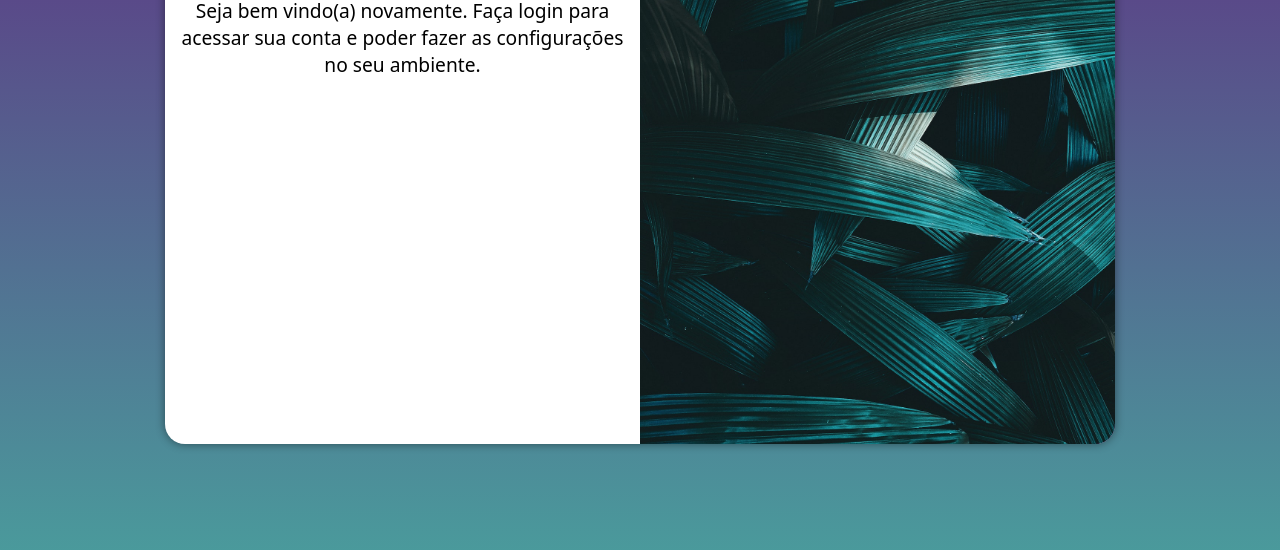
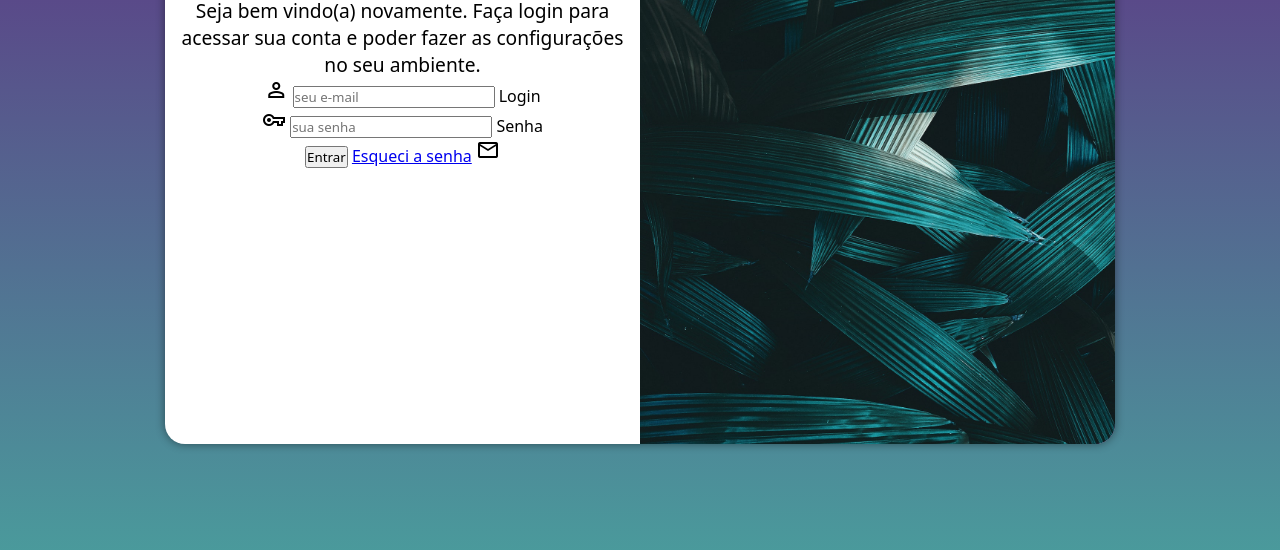
Before and after one commit to Diogoteller/projeto-logn, a plain HTML site: page index.html in a window 1280 px wide. Shown: the part 206-756 px from the top of the page. Drawn offline with nearby package versions, Linux system fonts and the light colour scheme.

Commit message:
atualizado

```diff
--- a/index.html
+++ b/index.html
@@ -6,6 +6,8 @@
     <title>Document</title>
     <link rel="stylesheet" href="estilo/style.css">
     <link rel="stylesheet" href="estilo/media-query.css">
+    <link rel="stylesheet" href="https://fonts.googleapis.com/css2?family=Material+Symbols+Outlined:opsz,wght,FILL,GRAD@20..48,100..700,0..1,-50..200" />
+
 </head>
 <body>
     <main>
@@ -16,6 +18,19 @@
                 <h1>Login</h1>
                 <p>Seja bem vindo(a) novamente. Faça login para acessar sua conta e poder fazer as configurações no seu ambiente.</p>
                 <form action="php" method="post">
+                    <div class="campo">
+                        <span class="material-symbols-outlined">person</span>
+                        <input type="email" name="senha" id="ilogin" placeholder="seu e-mail" autocomplete="email" required maxlength="30">
+                        <label for="ilogin">Login</label>
+                    </div>
+                    <div class="campo">
+                        <span class="material-symbols-outlined"> vpn_key</span>
+                        <input type="password" name="senha" id="isenha" placeholder="sua senha" autocomplete="current-password" required minlength="8" maxlength="20">
+                        <label for="isenha">Senha</label>
+                    </div>
+                    <input type="submit" value="Entrar">
+                    <a href="esqueci.html">Esqueci a senha</a>
+                    <span class="material-symbols-outlined">mail</span>
 
                 </form>
             </div>
```
